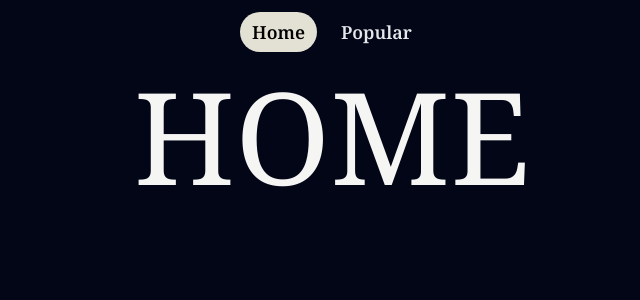
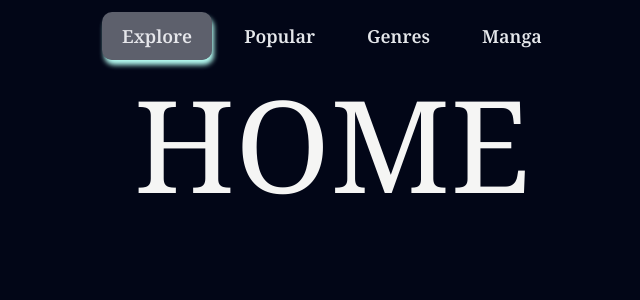
Before and after one commit to fzsf163/anime-explore, a Next.js app: page / in a window 1280 px wide. Shown: the top 300 px of the page, without its empty margins (308-948 px from the left). Built offline with nearby package versions, Linux system fonts and the light colour scheme.

Commit message:
navbar pill edit

```diff
--- a/src/components/Navbar.tsx
+++ b/src/components/Navbar.tsx
@@ -6,8 +6,10 @@ import { usePathname } from "next/navigation";
 import { useState } from "react";
 
 let tabs = [
-  { id: "home", label: "Home", href: "/" },
+  { id: "home", label: "Explore", href: "/" },
   { id: "popular", label: "Popular", href: "popular" },
+  { id: "genres", label: "Genres", href: "genres" },
+  { id: "manga", label: "Manga", href: "manga" },
 ];
 
 export default function HeadNavBar() {
@@ -26,7 +28,7 @@ export default function HeadNavBar() {
             onClick={() => setActiveTab(tab.id)}
             className={`${
               activeTab === tab.id ? "" : "hover:text-white/60"
-            } relative rounded-full px-3 py-1.5 text-lg font-semibold text-gray-200  `}
+            } relative rounded-full px-5 py-2.5 text-lg font-semibold text-gray-200  `}
             style={{
               WebkitTapHighlightColor: "transparent",
             }}
@@ -34,9 +36,9 @@ export default function HeadNavBar() {
             {activeTab === tab.id && (
               <motion.span
                 layoutId="navpill"
-                className="absolute inset-0 z-10 bg-gray-200 mix-blend-difference"
-                style={{ borderRadius: 9999 }}
-                transition={{ type: "spring", bounce: 0.3, duration: 0.5 }}
+                className="absolute inset-0 z-10 bg-gray-200/40 mix-blend-lighte shadow-[2px_5px_5px_rgba(179,250,240)]"
+                style={{ borderRadius: 10 }}
+                transition={{ type: "spring", bounce: 0.4, duration: 0.5 }}
               />
             )}
             {tab.label}
```
